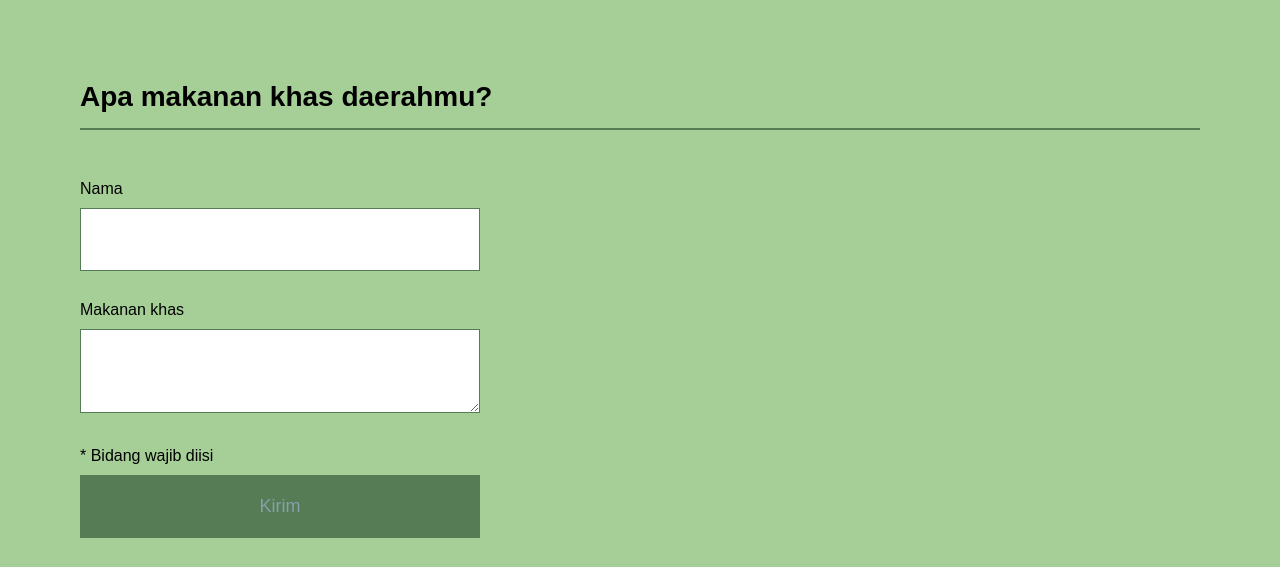
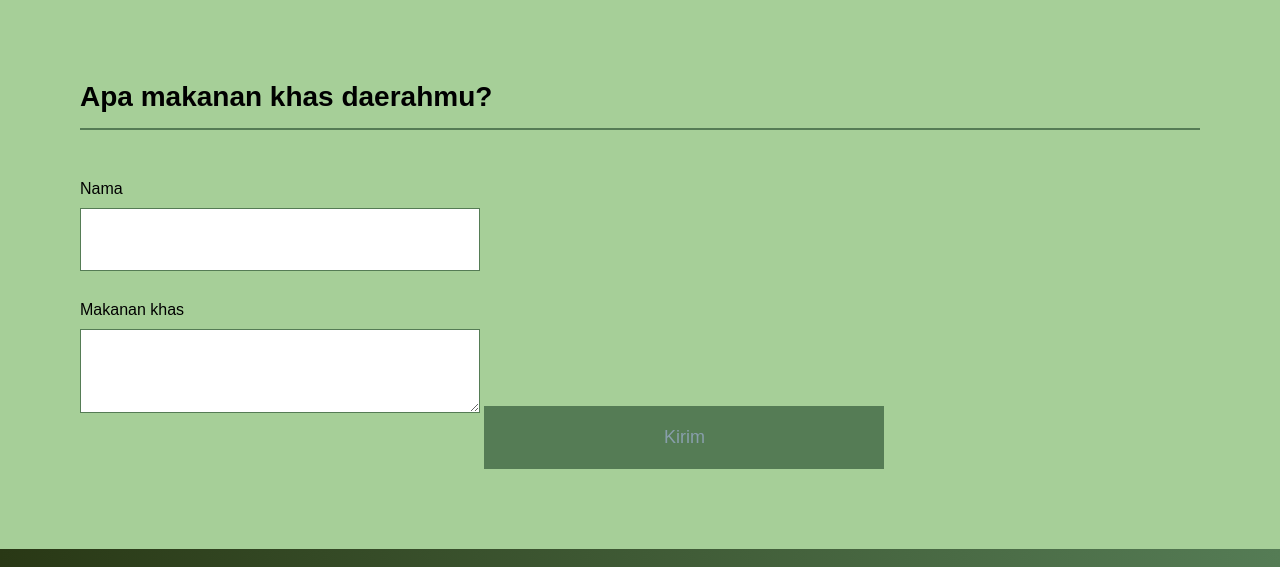
Before and after one commit to zainularifin69/makanankhas, a plain HTML site: page index.html in a window 1280 px wide. Shown: the part 891-1458 px from the top of the page. Drawn offline with Linux system fonts and the light colour scheme.

Commit message:
Update index.html

```diff
--- a/index.html
+++ b/index.html
@@ -79,7 +79,6 @@
         <input/>
         <p>Makanan khas</p>
         <textarea></textarea>
-        <p>* Bidang wajib diisi</p>
         <input class="btn" type="submit" value="Kirim" />
       </div>
     </main>
```
